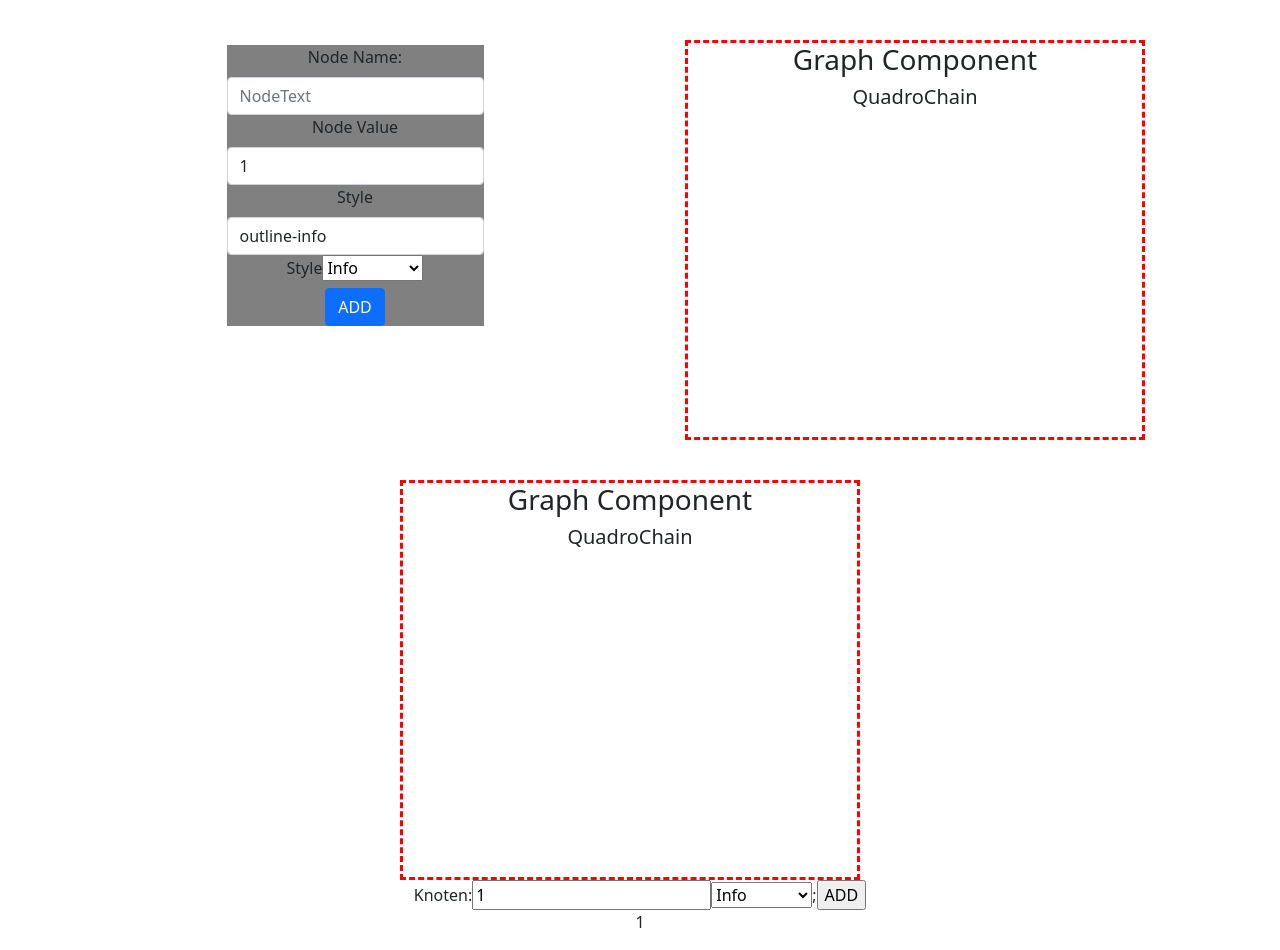
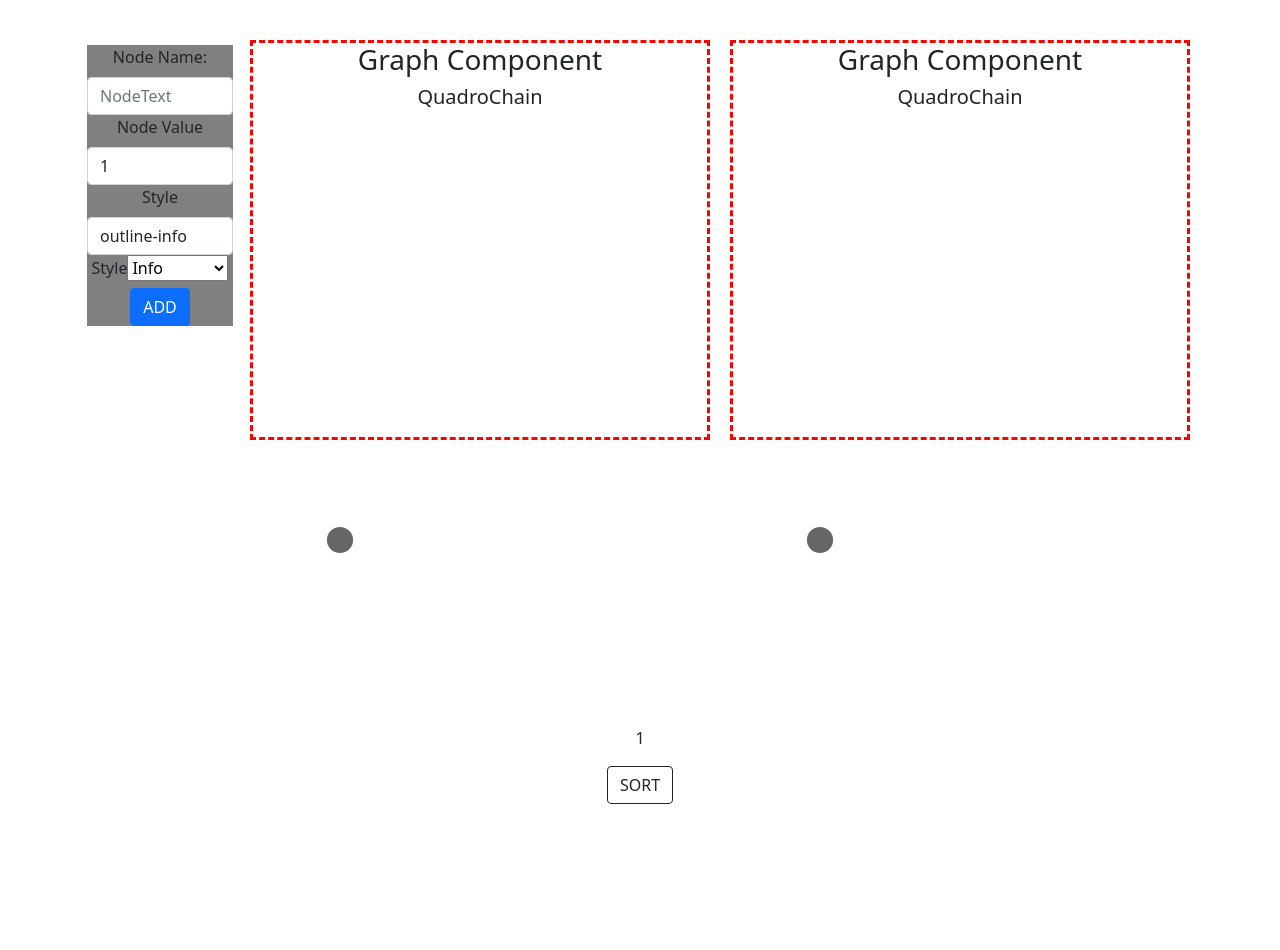
Before and after one commit to wertalp/quadro-chain, a React (Create React App) app: page / in a window 1280 px wide. After the commit the page ends 804 px from the top, so only its background shows below. Built offline with nearby package versions, Linux system fonts and the light colour scheme.

Commit message:
worx callback paint

```diff
--- a/src/App.tsx
+++ b/src/App.tsx
@@ -1,7 +1,7 @@
 import React, { ChangeEventHandler, FunctionComponent, useEffect, useState} from 'react' ;
 import logo from './logo.svg';
 import './App.css';
-import {ShapeNode, Point, BlockChainProps, IFormData} from './data-models/index-models'  ;
+import {ShapeNode, Point, BlockChainProps, IFormData, IShapeNode} from './data-models/index-models'  ;
 import {BlockChain} from './data-models/chain-models' ;
 import Board        from './components/Board' ;
 import Button       from 'react-bootstrap/esm/Button';
@@ -55,10 +55,6 @@
         isLoading = false ;
       } ;
 
-  const printmyChain = () => {
-        myChain.drawChain() ;
-    };
-
 
   const handleSubmit = ( formInfo : IFormData) => {
 
@@ -73,13 +69,25 @@
         setRerender(!render) ;
     }
 
-  const updateInputValue = (event: any) => {
-        setCounter(event.target.value)
+  const onSort = (event: any) => {
+        let sortedChain      : BlockChain   = null ;
+        let sortedChainArray : IShapeNode[] = null ;
+
+        console.log("Sorting the Array now" )     ;
+            sortedChain      = createChain()      ;
+            sortedChain.Chainname = "SortedChain" ;
+            sortedChainArray = chain.sortValues() ;
+
+        sortedChainArray
+              .forEach( item => { console.log("Sortierter Array: wert: "+ item.amount) ;  sortedChain
+                                  .addnextNode(new ShapeNode(item.amount,Style.Dark, item.label))})
+
+        alert("sortedchainName"+ sortedChain.Chainname ) ;
+        setChain(sortedChain) ;
+        setRerender(!render) ;
+
     }
 
-  const onChangeStyle = ( e: React.FormEvent<any>) =>  {
-     setStyle(e.currentTarget.value)
-  }
 
 return (
   <div className="App">
@@ -89,27 +97,18 @@
        <FormCreate blockChain={chain} submitForm={handleSubmit}></FormCreate>
        </Col>
        <Col>
-    {chain && <Board blockChain={chain} amounts={testMapper}> </Board> }
+    {chain && <Board   blockChain={chain}  amounts={testMapper}> </Board> }
     </Col>
     <Col>
-    {chain && <Board blockChain={chain} amounts={testMapper}> </Board> }
+    {chain && <Board   blockChain={chain} amounts={testMapper}> </Board> }
     </Col>
   </Row>
-  <form onSubmit={ (e) => updateInputValue(e)}>
-      <label>
-        Knoten:
-        <input type="number" value={counter} onChange={evt => updateInputValue(evt)} />
-      </label>
-      <label>
-        <select onChange={(event) => onChangeStyle(event)}>
-        {(Object.keys(Style) as (keyof typeof Style)[])
-           .map( enumKey =>  <option key={Style[enumKey]} label={enumKey} value={Style[enumKey]} /> )}
-        </select>;
-      </label>
-      <input type="submit" value="ADD" />
-    </form>
+  <Row>
+       <Col>
     <p> {counter}</p>
-
+    <Button variant={Style.Dark} onClick={(e)=> onSort(e)} > SORT</Button>
+    </Col>
+  </Row>
   </Container>
   </div>
 )}
--- a/src/components/Board.tsx
+++ b/src/components/Board.tsx
@@ -1,16 +1,18 @@
 import React, {FunctionComponent, useEffect, useState} from'react';
 import ReactDOM from 'react-dom';
-import Button from 'react-bootstrap/Button';
+import {Button, ListGroup, Row} from 'react-bootstrap';
 import 'bootstrap/dist/css/bootstrap.min.css';
 import { BlockChain } from '../data-models/chain-models';
 import { ShapeNode } from '../data-models/index-models';
 import { getEmitHelpers } from 'typescript';
+import Canvas from './Canvas' ;
 
 
 interface BlockChainProps {
     blockChain : BlockChain    ;
     amounts    : Array<number> ;
  }
+
 const Board : React.FC<BlockChainProps> = (props : BlockChainProps) =>  {
     const [chain   , setChain]    =  useState<BlockChain>(null) ;
     const [amount  , setAmount]   =  useState<number[]>(null)   ;
@@ -23,9 +25,29 @@
         setChain(props.blockChain) ;
         setAmount(props.amounts)   ;
         setRerender(!render) ;
+        //const interval_id = setInterval(() => reurn), 5000);
+        //return () => clearInterval(interval_id)
        },[]) ;
 
+
+    const refreshControls = () => {
+        alert("Here comes setinterval");
+        setChain(props.blockChain) ;
+        setAmount(props.amounts)   ;
+        setRerender(!render) ;
+    }
+
+    const draw = (ctx : any, frameCount: number) => {
+        ctx.clearRect(0, 0, ctx.canvas.width, ctx.canvas.height)
+        ctx.fillStyle = '#666666'
+        ctx.beginPath()
+        ctx.arc(50, 100, 20*Math.sin(frameCount*0.05)**2, 0, 2*Math.PI)
+        ctx.fill()
+      }
+
     return (
+        <div>
+        <Row>
             <div id="DrawBoard" >
             <h3> Graph Component</h3>
             <h5> {chain && chain.Chainname} </h5>
@@ -34,7 +56,15 @@
                 <Button className="mt-1" variant={item.style} onClick={()=> { alert(item.amount)} }>
                 {isLoaded ? htmlBlockInfo : item.label} </Button>))}
             </div>
-    )
+            <ListGroup>
+            { chain && chain.getallValues().map( (item,i)  => ( <ListGroup.Item> {item.label}</ListGroup.Item>))}
+        </ListGroup>
+        </Row>
+
+
+
+        <Canvas draw={draw} width={400}  height={280} > </Canvas>
+     </div>)
 
 }
 
--- /dev/null
+++ b/src/components/Canvas.tsx
@@ -0,0 +1,51 @@
+import React, { useRef,useEffect } from 'react'
+import { Context } from 'vm'
+
+
+interface PropsCanvas {
+    width  : number ;
+    height : number ;
+    styles? : {}     ;
+    draw   : ( ctx : Context , frameCount: number) => void
+}
+const Canvas : React.FC<PropsCanvas> = (props : PropsCanvas) =>  {
+
+    const canvasRef = useRef(null)
+    const styles = {
+         border: "1px solid black"
+      }
+
+
+    useEffect(() => {
+
+      const canvas = canvasRef.current
+      const context = canvas.getContext('2d')
+      let frameCount = 0
+      let animationFrameId : any ;
+
+
+      const draw = (ctx : Context, frameCount: number) => {
+        ctx.clearRect(0, 0, ctx.canvas.width, ctx.canvas.height)
+        ctx.fillStyle = '#666666'
+        ctx.beginPath()
+        ctx.arc(50, 100, 20*Math.sin(frameCount*0.05)**2, 0, 2*Math.PI)
+        ctx.fill()
+      }
+
+      //Our draw came here
+      const render = () => {
+        frameCount++
+        props.draw(context, frameCount) ;
+        animationFrameId = window.requestAnimationFrame(render)
+      }
+      render()
+
+      return () => {
+        window.cancelAnimationFrame(animationFrameId)
+      }
+    }, [])
+
+    return <canvas id="PaintBoard" ref={canvasRef} styles={{color: "red" ,border : "1px solid red"}} {...props}/>
+  }
+
+export default Canvas
--- a/src/data-models/chain-models.ts
+++ b/src/data-models/chain-models.ts
@@ -1,3 +1,4 @@
+import { Context } from "vm";
 import { ShapeNode, IShapeNode} from  "./index-models" ;
 
 
@@ -36,7 +37,7 @@
     return lastNode ;
 }
 
-drawChain   = () =>  {
+drawChain   = (ctx : Context) =>  {
     this.currentNode = this.rootNode ;
     while ( this.currentNode ){
     console.log("here we paint node " +this.currentNode.amount );
@@ -62,7 +63,7 @@
     return this.rootNode  ;
 }
 
-getallValues =  (): IShapeNode[] => {
+  getallValues =  (): IShapeNode[] => {
     let nodes : IShapeNode[] = [] ;
     let currNode : ShapeNode = null ;
         currNode = this.rootNode ;
@@ -74,7 +75,12 @@
     return  nodes ;
 }
 
-
+  sortValues = (): IShapeNode[] => {
+    if (! this.rootNode){
+    return ;
+    }
+    return this.getallValues().sort( (a,b) =>  a.amount - b.amount )
+}
 
 
 }
```
Lines whose indentation alone changed are shown as unchanged.
